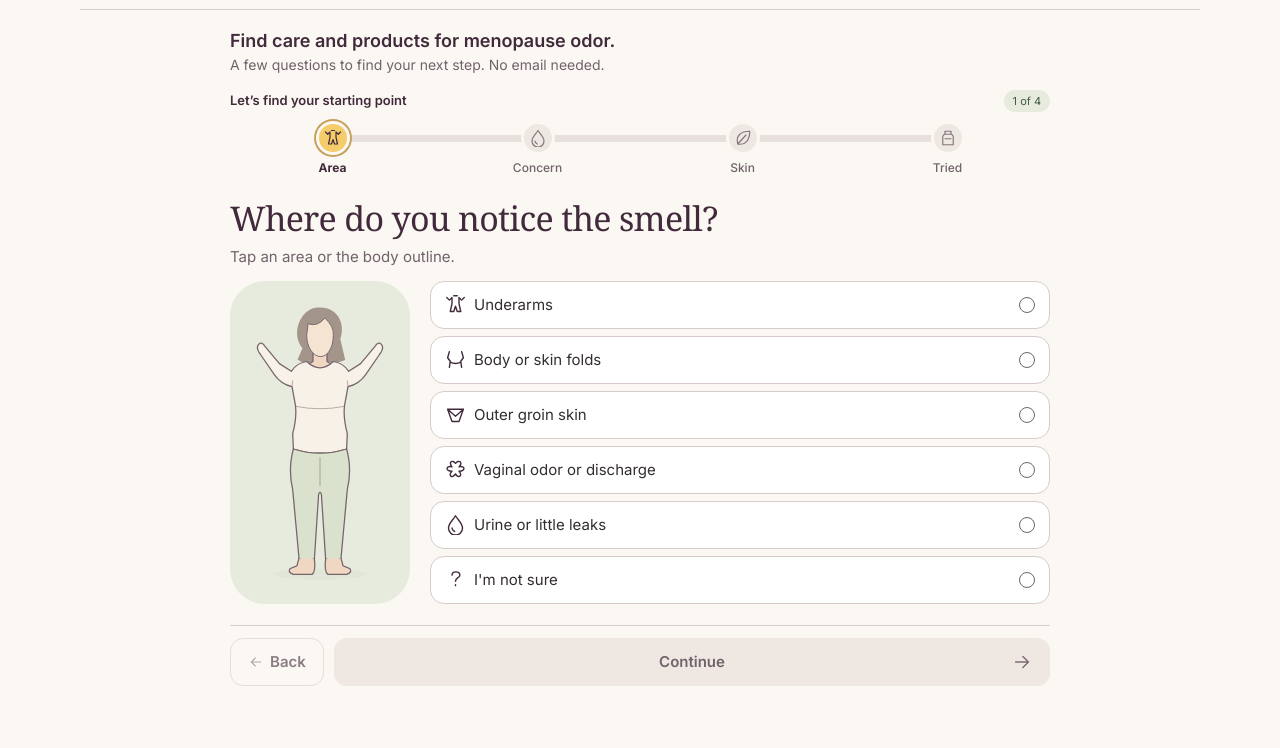
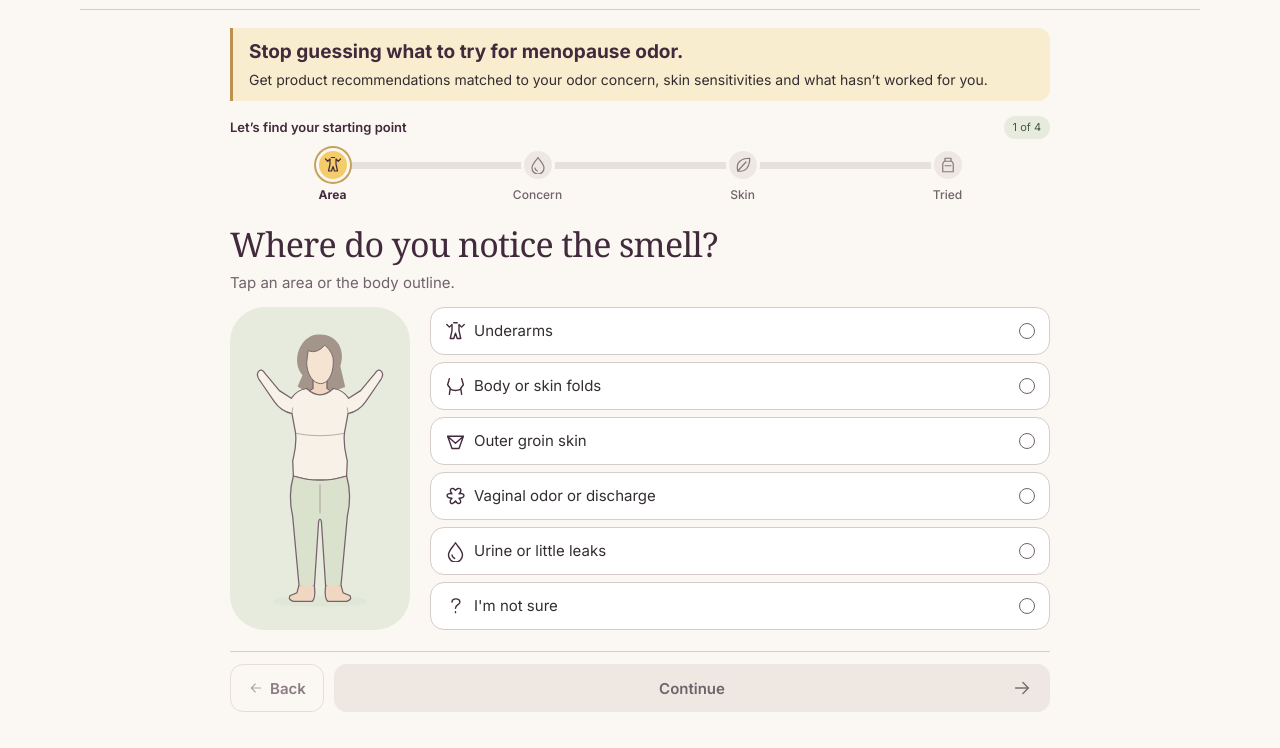
Before and after one commit to ryanmoalemi/menopausesmell.com, a plain HTML site: page product-finder/index.html in a window 1280 px wide. Shown: the part 52-800 px from the top of the page. Drawn offline with Linux system fonts and the light colour scheme.

Commit message:
Lead the finder with a clear personalized shopping benefit

```diff
--- a/finder_src/app.mjs
+++ b/finder_src/app.mjs
@@ -43,7 +43,7 @@ function productChoice(p,search=false){
 function render({focus=false,restoreId=null}={}){
  if(failed){renderError();return;}
  if(step==='area'){
-  question('Where do you notice the smell?',`<p class="helper">Tap an area or the body outline.</p><div class="area-grid"><div class="body-pillar">${body(true)}</div><fieldset class="choices"><legend class="sr-only">Choose the area where you notice the smell</legend>${AREAS.map(([v,l,i])=>choice('area',v,l,{art:i,checked:answers.area===v})).join('')}</fieldset></div>${footer(!!answers.area)}`,'area-screen','<div class="finder-introduction"><p class="intro-title">Find care and products for menopause odor.</p><p>A few questions to find your next step. No email needed.</p></div>');
+  question('Where do you notice the smell?',`<p class="helper">Tap an area or the body outline.</p><div class="area-grid"><div class="body-pillar">${body(true)}</div><fieldset class="choices"><legend class="sr-only">Choose the area where you notice the smell</legend>${AREAS.map(([v,l,i])=>choice('area',v,l,{art:i,checked:answers.area===v})).join('')}</fieldset></div>${footer(!!answers.area)}`,'area-screen','<div class="finder-introduction"><p class="intro-title">Stop guessing what to try for menopause odor.</p><p>Get product recommendations matched to your odor concern, skin sensitivities and what hasn’t worked for you.</p></div>');
  }else if(step==='concern'){
   const kind=concernKind(answers),under=kind==='underarms';
   question(under?'Smell, sweating, or both?':'Which sounds closest?',`${under?'':`<p class="helper">${kind==='intimate'?'These need different next steps.':'For '+esc(areaLabel().toLowerCase())+'. Select all that apply.'}</p>`}${summary()}<fieldset class="choices"><legend class="sr-only">${under?'Smell, sweating, or both?':'Which sounds closest?'}</legend>${CONCERNS[kind].map(([v,l])=>choice('concerns',v,l,{multi:!under,checked:answers.concerns.includes(v)})).join('')}</fieldset>${footer(!!answers.concerns.length)}`,'concern-screen');
--- a/finder_src/finder.css
+++ b/finder_src/finder.css
@@ -196,3 +196,9 @@ body:has(.result-layout) .site-header,body:has(.state-result) .site-header{displ
 @media(max-width:374px){.tried-screen .previous-extras .choice{font-size:12px;gap:5px}}
 
 .result-intro .chips{display:flex}
+
+/* Lead with the personalized shopping benefit, within the compact first screen. */
+.finder-introduction{max-width:none;padding:10px 12px;background:var(--gold);border-left:3px solid #bc9150;border-radius:0 12px 12px 0;color:var(--ink);font-size:13px}
+.finder-introduction .intro-title{font-size:16px;line-height:1.3;font-weight:700;margin-bottom:5px;color:var(--plum)}
+@media(min-width:768px){.finder-introduction{font-size:14px;padding:12px 16px}.finder-introduction .intro-title{font-size:19px}}
+@media(max-height:760px){.finder-introduction{padding:8px 10px;font-size:12px}.finder-introduction .intro-title{font-size:15px;margin-bottom:4px}}
--- a/product-finder/app.mjs
+++ b/product-finder/app.mjs
@@ -43,7 +43,7 @@ function productChoice(p,search=false){
 function render({focus=false,restoreId=null}={}){
  if(failed){renderError();return;}
  if(step==='area'){
-  question('Where do you notice the smell?',`<p class="helper">Tap an area or the body outline.</p><div class="area-grid"><div class="body-pillar">${body(true)}</div><fieldset class="choices"><legend class="sr-only">Choose the area where you notice the smell</legend>${AREAS.map(([v,l,i])=>choice('area',v,l,{art:i,checked:answers.area===v})).join('')}</fieldset></div>${footer(!!answers.area)}`,'area-screen','<div class="finder-introduction"><p class="intro-title">Find care and products for menopause odor.</p><p>A few questions to find your next step. No email needed.</p></div>');
+  question('Where do you notice the smell?',`<p class="helper">Tap an area or the body outline.</p><div class="area-grid"><div class="body-pillar">${body(true)}</div><fieldset class="choices"><legend class="sr-only">Choose the area where you notice the smell</legend>${AREAS.map(([v,l,i])=>choice('area',v,l,{art:i,checked:answers.area===v})).join('')}</fieldset></div>${footer(!!answers.area)}`,'area-screen','<div class="finder-introduction"><p class="intro-title">Stop guessing what to try for menopause odor.</p><p>Get product recommendations matched to your odor concern, skin sensitivities and what hasn’t worked for you.</p></div>');
  }else if(step==='concern'){
   const kind=concernKind(answers),under=kind==='underarms';
   question(under?'Smell, sweating, or both?':'Which sounds closest?',`${under?'':`<p class="helper">${kind==='intimate'?'These need different next steps.':'For '+esc(areaLabel().toLowerCase())+'. Select all that apply.'}</p>`}${summary()}<fieldset class="choices"><legend class="sr-only">${under?'Smell, sweating, or both?':'Which sounds closest?'}</legend>${CONCERNS[kind].map(([v,l])=>choice('concerns',v,l,{multi:!under,checked:answers.concerns.includes(v)})).join('')}</fieldset>${footer(!!answers.concerns.length)}`,'concern-screen');
--- a/product-finder/finder.css
+++ b/product-finder/finder.css
@@ -196,3 +196,9 @@ body:has(.result-layout) .site-header,body:has(.state-result) .site-header{displ
 @media(max-width:374px){.tried-screen .previous-extras .choice{font-size:12px;gap:5px}}
 
 .result-intro .chips{display:flex}
+
+/* Lead with the personalized shopping benefit, within the compact first screen. */
+.finder-introduction{max-width:none;padding:10px 12px;background:var(--gold);border-left:3px solid #bc9150;border-radius:0 12px 12px 0;color:var(--ink);font-size:13px}
+.finder-introduction .intro-title{font-size:16px;line-height:1.3;font-weight:700;margin-bottom:5px;color:var(--plum)}
+@media(min-width:768px){.finder-introduction{font-size:14px;padding:12px 16px}.finder-introduction .intro-title{font-size:19px}}
+@media(max-height:760px){.finder-introduction{padding:8px 10px;font-size:12px}.finder-introduction .intro-title{font-size:15px;margin-bottom:4px}}
--- a/product-finder/index.html
+++ b/product-finder/index.html
@@ -2,9 +2,9 @@
 <meta charset="utf-8"><meta name="viewport" content="width=device-width,initial-scale=1"><meta name="robots" content="index,follow"><meta name="referrer" content="no-referrer"><meta name="theme-color" content="#FBF7F2">
 <meta http-equiv="Content-Security-Policy" content="default-src 'self'; img-src 'self' data:; style-src 'self'; script-src 'self'; font-src 'self'; connect-src 'self'; base-uri 'self'; form-action 'none'; object-src 'none'">
 <title>Find your next step | Menopause Wash</title><meta name="description" content="Find care tips and product options for menopause odor based on your skin needs and what you have tried.">
-<link rel="icon" href="/assets/favicon.svg"><link rel="stylesheet" href="./finder.css?v=e2a101eb5181"><link rel="preload" href="./assets/fonts/noto-serif.ttf" as="font" type="font/ttf" crossorigin><script type="module" src="./app.mjs?v=1fee9e649465"></script><link rel="canonical" href="https://menopausewash.com/product-finder/"><meta property="og:url" content="https://menopausewash.com/product-finder/"></head>
+<link rel="icon" href="/assets/favicon.svg"><link rel="stylesheet" href="./finder.css?v=27c621d8032e"><link rel="preload" href="./assets/fonts/noto-serif.ttf" as="font" type="font/ttf" crossorigin><script type="module" src="./app.mjs?v=f232f286de66"></script><link rel="canonical" href="https://menopausewash.com/product-finder/"><meta property="og:url" content="https://menopausewash.com/product-finder/"></head>
 <body><a class="skip-link" href="#finder">Skip to product finder</a>
 <header class="site-header"><div class="wordmark" aria-label="Menopause Wash"><span class="brand-mark" aria-hidden="true">m</span><span>menopause wash</span></div><div class="desktop-nav"><span>Your product finder</span></div><button id="menu-toggle" class="menu-toggle" aria-label="Open finder menu" aria-controls="finder-menu" aria-expanded="false"><img src="./assets/icons/menu.svg" alt="" aria-hidden="true"></button><div id="finder-menu" class="finder-menu" hidden><button id="menu-privacy">About your answers</button></div></header>
-<main id="finder" class="finder-shell"><section class="boot-state"><h1>Find care and products for menopause odor.</h1><p>Tell us about the smell, your skin, and what you’ve tried. Get care tips and product options based on your answers.</p><p>The product finder is opening.</p></section></main>
+<main id="finder" class="finder-shell"><section class="boot-state"><h1>Stop guessing what to try for menopause odor.</h1><p>Get product recommendations matched to your odor concern, skin sensitivities and what hasn’t worked for you.</p><p>The product finder is opening.</p></section></main>
 <noscript><p class="no-script">Please enable JavaScript to use the interactive product finder.</p></noscript>
 <div id="announcer" class="sr-only" role="status" aria-live="polite"></div><dialog id="finder-dialog" aria-labelledby="dialog-title"><div id="dialog-content" class="dialog-content"></div></dialog></body></html>
```
Also changed, not shown: finder_src/index.html (+1 -1 lines).
